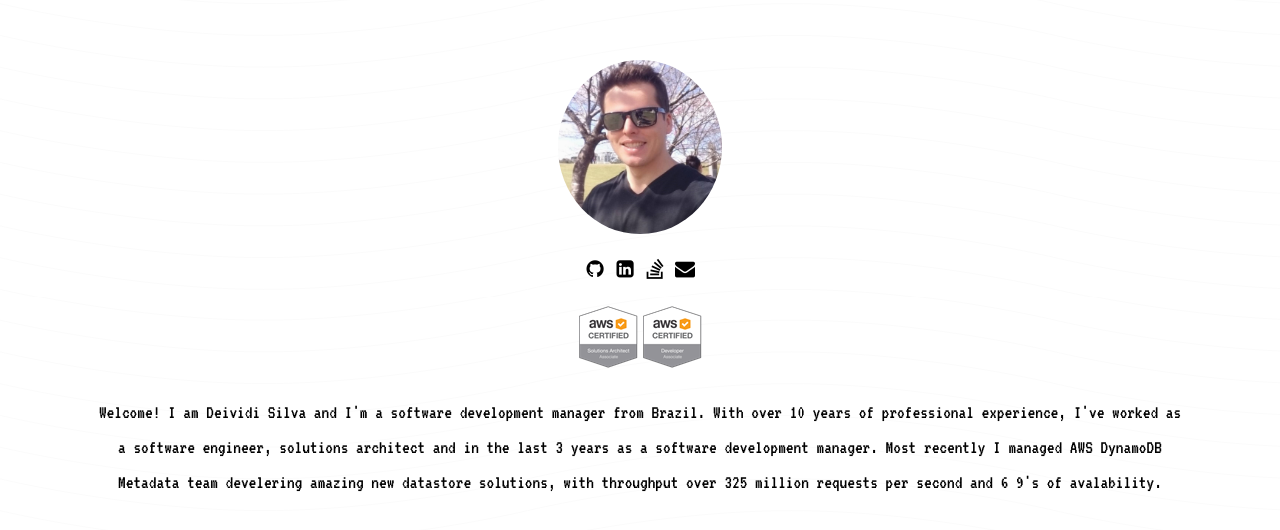
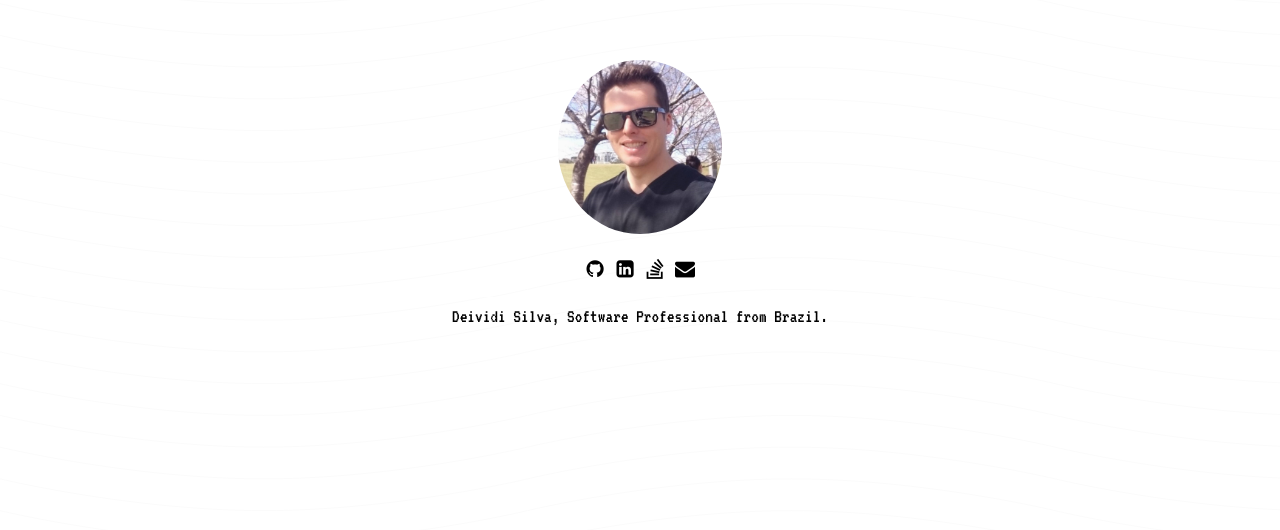
Before and after one commit to deividi86/deividisilva.com, a React (Create React App) app: page / in a window 1280 px wide. Shown: the part 170-700 px from the top of the page. Built offline with nearby package versions, Linux system fonts and the light colour scheme.

Commit message:
home page update

```diff
--- a/src/Home.js
+++ b/src/Home.js
@@ -19,13 +19,8 @@ export default function Home() {
                     <i className="fa fa-envelope" aria-hidden></i>
                 </a>
             </div>
-            <div className="professional">
-                <a href="https://www.certmetrics.com/amazon/public/badge.aspx?i=1&t=c&d=2017-05-10&ci=AWS00257056" alt="AWS certified architect"><img src="/architect.png" alt="I am an AWS certified architect" /></a>
-                <a href="https://www.certmetrics.com/amazon/public/badge.aspx?i=2&t=c&d=2017-04-12&ci=AWS00257056" alt="AWS certified developer"><img src="/developer.png" alt="I am an AWS certified developer" /></a>
-            </div>
             <p className="who">
-            Welcome! I am Deividi Silva and I'm a software development manager from Brazil. With over 10 years of professional experience, I've worked as a software engineer, solutions architect and in the last
-             3 years as a software development manager. Most recently I managed AWS DynamoDB Metadata team develering amazing new datastore solutions, with throughput over 325 million requests per second and 6 9's of avalability.
+            Deividi Silva, Software Professional from Brazil.
             </p>
         </section>
     )
```
Also changed, not shown: public/badge.jpg (added).
